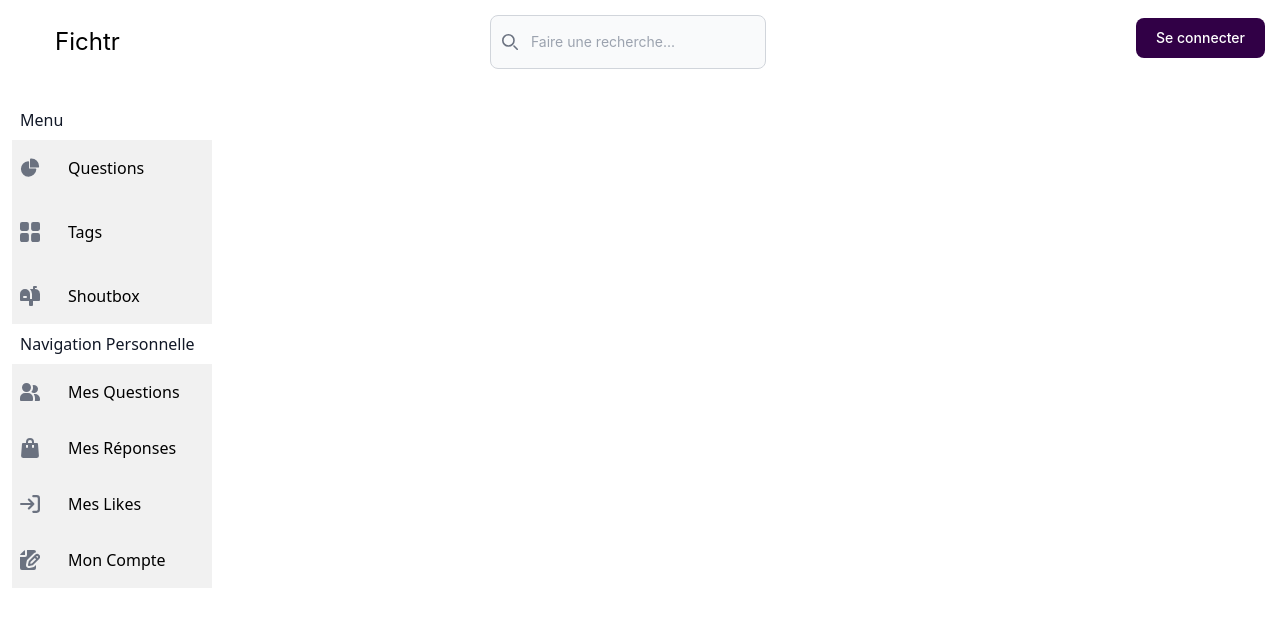
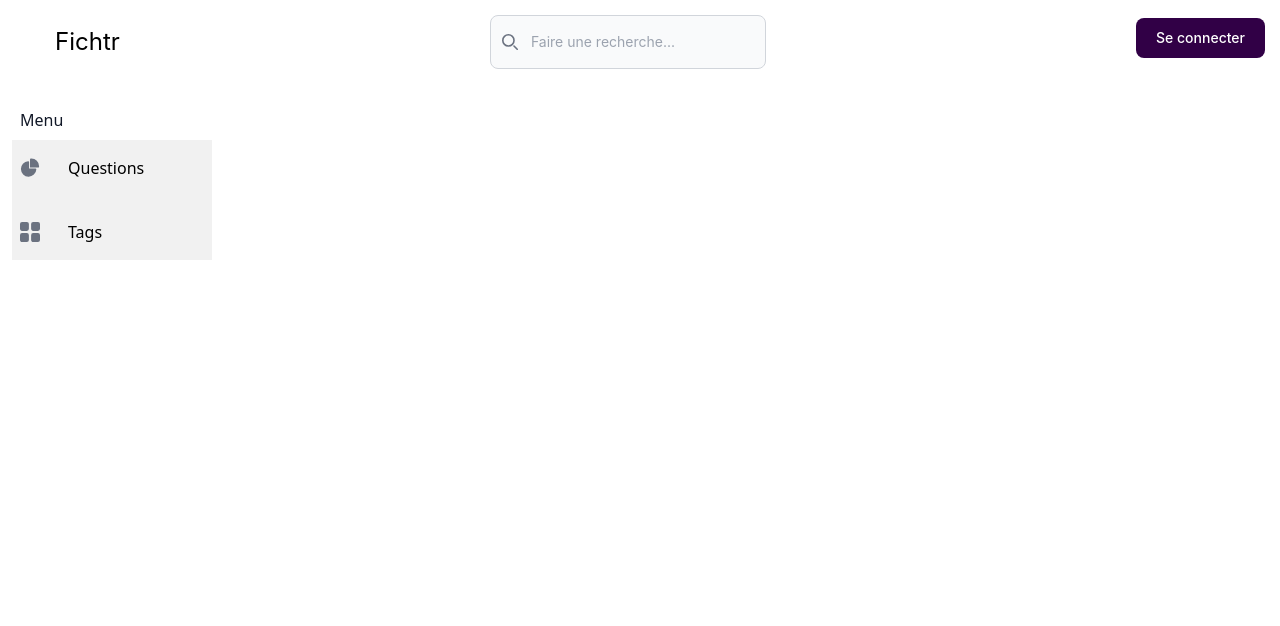
Before and after one commit to Hexagone-B2/Project-Fichtr, a React (Create React App) app in the folder Front/fichtr/: page / in a window 1280 px wide. Shown: the top 626 px of the page. Built offline with nearby package versions, Linux system fonts and the light colour scheme.

Commit message:
finished navbar

```diff
--- a/Front/fichtr/src/composant/AppRouter.jsx
+++ b/Front/fichtr/src/composant/AppRouter.jsx
@@ -5,7 +5,7 @@ import ConnectedNavbarLeft from "./ConnectedNavbarLeft";
 export default function AppRouter() {
   return (
     <BrowserRouter>
-      <ConnectedNavbarLeft/>
+      <NonConnectedNavbarLeft/>
     </BrowserRouter>
   );
 }
--- a/Front/fichtr/src/composant/NonConnectedNavbarLeft.jsx
+++ b/Front/fichtr/src/composant/NonConnectedNavbarLeft.jsx
@@ -7,22 +7,37 @@ import "./NavbarLeft.css";
 const Root = () => {
   return (
     <>
-      <nav>
-        <a className="CategoryTitle">Menu</a>
-        <ul>
-          <li>
-            <Link to="/questions">Questions</Link>
-          </li>
-          <li>
-            <Link to="/tags">Tags</Link>
-          </li>
-        </ul>
-      </nav>
+      <aside id="default-sidebar" class="fixed left-0 z-40 w-64 h-screen transition-transform -translate-x-full sm:translate-x-0" aria-label="Sidebar">
+        <div class="h-3/4 px-3 py-4 overflow-y-auto">
+          <a class="flex items-center p-2 text-gray-900 rounded-lg group">
+            Menu
+          </a>
+          <ul class="space-y-2 font-medium">
+            <li>
+              <a href="#" class="flex items-center p-2 text-gray-900 rounded-lg hover:bg-gray-100 group">
+                <svg class="w-5 h-5 text-gray-500 transition duration-75 group-hover:text-gray-900" aria-hidden="true" xmlns="http://www.w3.org/2000/svg" fill="currentColor" viewBox="0 0 22 21">
+                  <path d="M16.975 11H10V4.025a1 1 0 0 0-1.066-.998 8.5 8.5 0 1 0 9.039 9.039.999.999 0 0 0-1-1.066h.002Z" />
+                  <path d="M12.5 0c-.157 0-.311.01-.565.027A1 1 0 0 0 11 1.02V10h8.975a1 1 0 0 0 1-.935c.013-.188.028-.374.028-.565A8.51 8.51 0 0 0 12.5 0Z" />
+                </svg>
+                <Link to="/questions" class="flex-1 ms-3 whitespace-nowrap">Questions</Link>
+              </a>
+            </li>
+            <li>
+              <a href="#" class="flex items-center p-2 text-gray-900 rounded-lg hover:bg-gray-100 group">
+                <svg class="flex-shrink-0 w-5 h-5 text-gray-500 transition duration-75 dark:text-gray-400 group-hover:text-gray-900" aria-hidden="true" xmlns="http://www.w3.org/2000/svg" fill="currentColor" viewBox="0 0 18 18">
+                  <path d="M6.143 0H1.857A1.857 1.857 0 0 0 0 1.857v4.286C0 7.169.831 8 1.857 8h4.286A1.857 1.857 0 0 0 8 6.143V1.857A1.857 1.857 0 0 0 6.143 0Zm10 0h-4.286A1.857 1.857 0 0 0 10 1.857v4.286C10 7.169 10.831 8 11.857 8h4.286A1.857 1.857 0 0 0 18 6.143V1.857A1.857 1.857 0 0 0 16.143 0Zm-10 10H1.857A1.857 1.857 0 0 0 0 11.857v4.286C0 17.169.831 18 1.857 18h4.286A1.857 1.857 0 0 0 8 16.143v-4.286A1.857 1.857 0 0 0 6.143 10Zm10 0h-4.286A1.857 1.857 0 0 0 10 11.857v4.286c0 1.026.831 1.857 1.857 1.857h4.286A1.857 1.857 0 0 0 18 16.143v-4.286A1.857 1.857 0 0 0 16.143 10Z" />
+                </svg>
+                <Link to="/tags" class="flex-1 ms-3 whitespace-nowrap">Tags</Link>
+              </a>
+            </li>
+          </ul>
+        </div>
+      </aside>
 
-      <Outlet />
     </>
-  )
-};
+  );
+
+}
 
 export default function NonConnectedNavbarLeft() {
     return (
```
